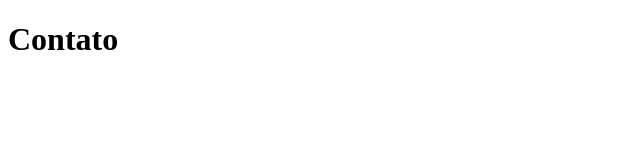
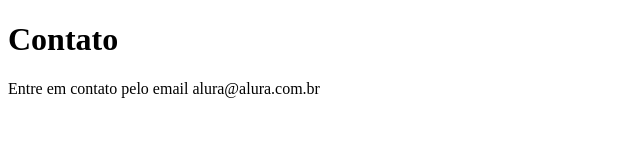
Before and after one commit to eric-f-souza/sistema-de-cadastros-aluraGuit, a plain HTML site: page contato.html in a window 1280 px wide. Shown: the whole page, without its empty margins (0-640 px from the left). Drawn offline with Linux system fonts and the light colour scheme.

Commit message:
adicionando contato HTML

```diff
--- a/contato.html
+++ b/contato.html
@@ -8,5 +8,6 @@
 </head>
 <body>
     <h1>Contato </h1>
+    <p>Entre em contato pelo email alura@alura.com.br</p>
 </body>
 </html>
```
